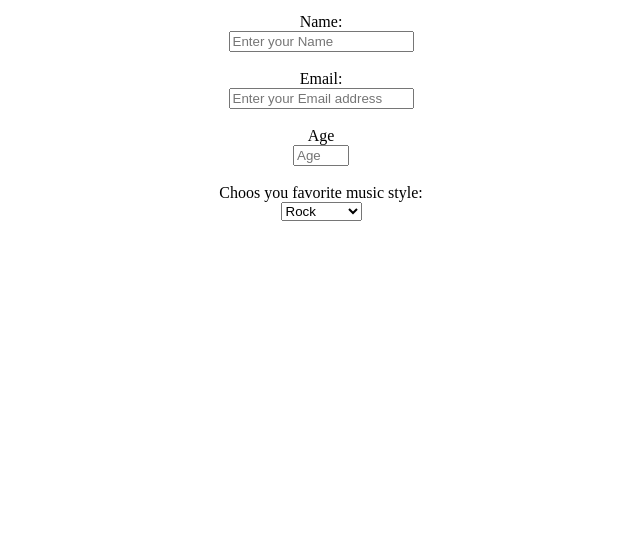
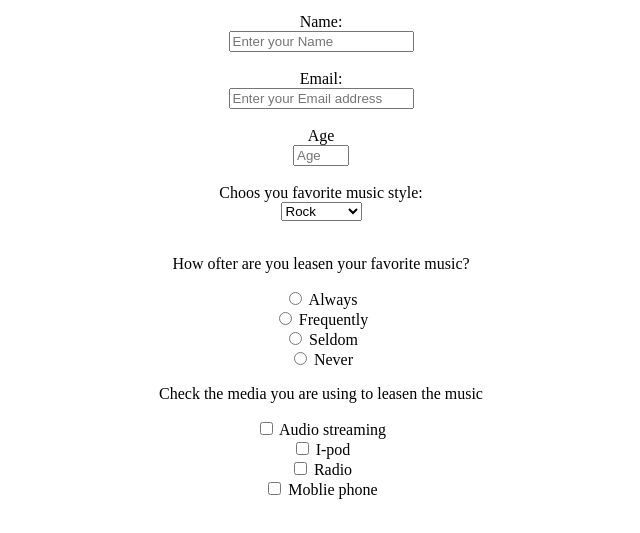
Before and after one commit to Rys86/survey_form, a plain HTML site: page index.html in a window 1280 px wide. Shown: the part 101-634 px from the top of the page, without its empty margins (319-959 px from the left). Drawn offline with Linux system fonts and the light colour scheme.

Commit message:
Radio buttons and checkboxess added form in index file.

```diff
--- a/index.html
+++ b/index.html
@@ -32,6 +32,26 @@
                 <option value="latin">Latin</option>
                 <option value="regge">Regge</option>
             </select>
+            <br><br>
+            <p>How ofter are you leasen your favorite music?</p>
+            <input type="radio" name="frequency" id="always" value="always">
+            <label for="always">Always</label><br>
+            <input type="radio" name="frequency" id="frequently" value="frequently">
+            <label for="frequently">Frequently</label><br>
+            <input type="radio" name="frequency" id="seldom" value="seldom">
+            <label for="seldom">Seldom</label><br>
+            <input type="radio" name="frequency" id="never" value="never">
+            <label for="never">Never</label><br>
+
+            <p>Check the media you are using to leasen the music</p>
+            <input type="checkbox" name="streaming" id="streaming" value="streaming">
+            <label for="streaming">Audio streaming</label><br>
+            <input type="checkbox" name="ipod" id="ipod" value="ipod">
+            <label for="ipod">I-pod</label><br>
+            <input type="checkbox" name="radio" id="radio" value="radio">
+            <label for="radio">Radio</label><br>
+            <input type="checkbox" name="mobile" id="mobile" value="mobile">
+            <label for="mobile">Moblie phone</label><br>
 
 
         </form>
```
